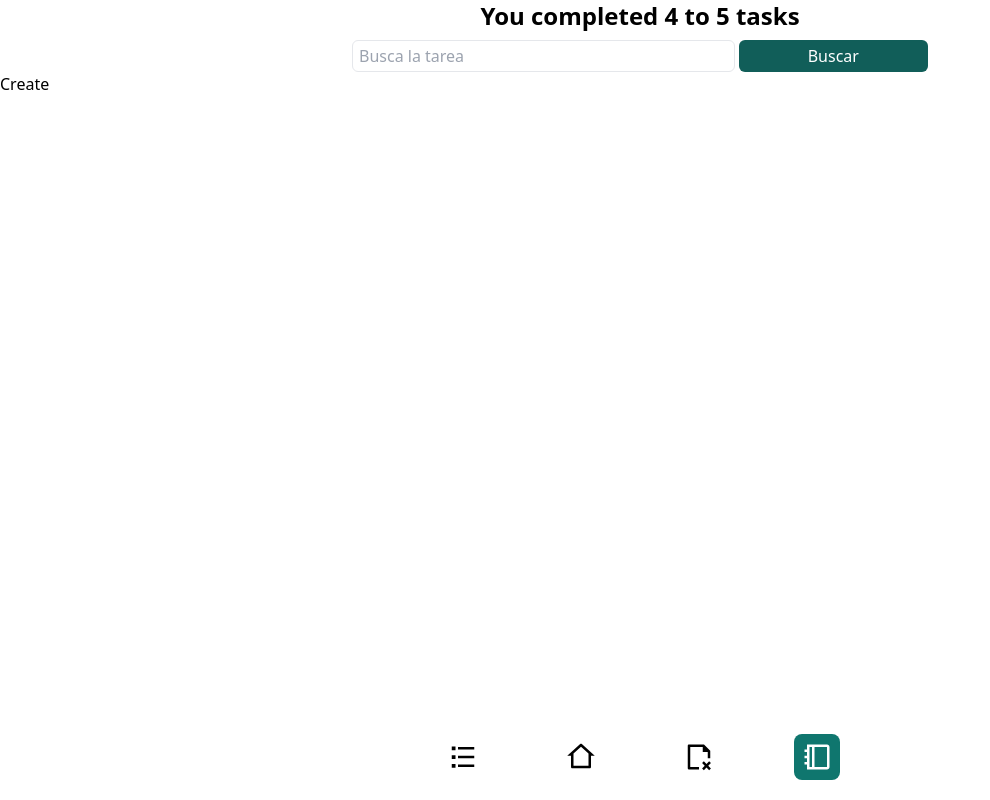
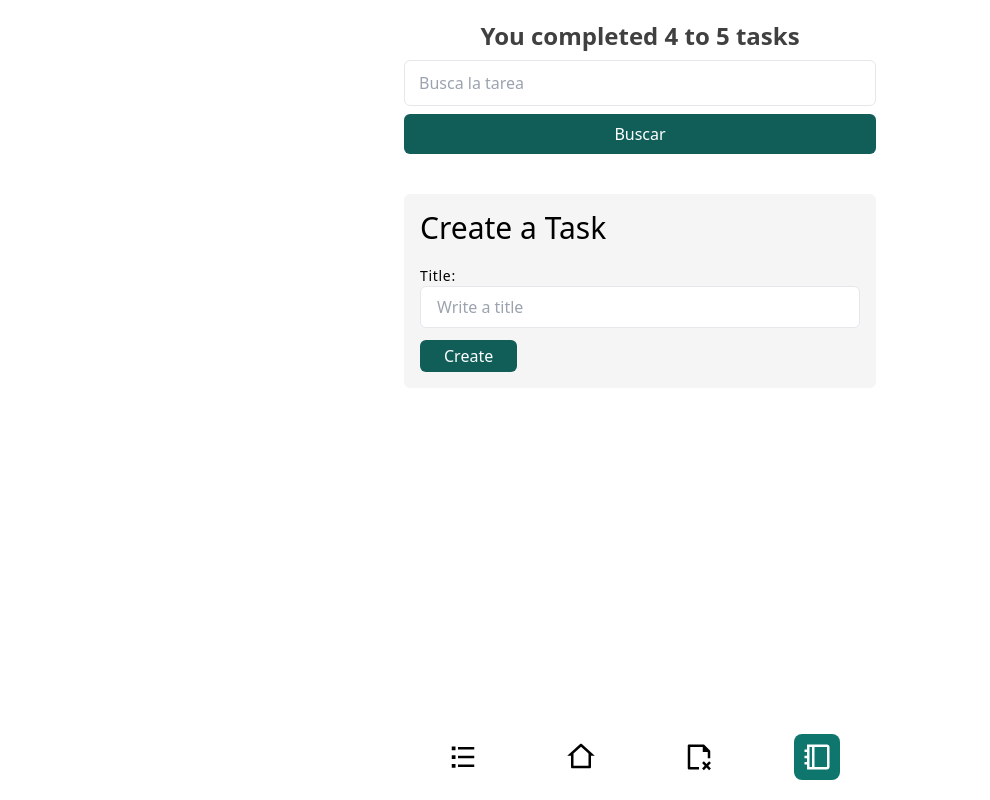
Before and after one commit to chris-dev-software/todo-app, a React (Vite) app: page /create in a window 1280 px wide. Shown: the whole page, without its empty margins (0-990 px from the left). Built offline with nearby package versions, Linux system fonts and the light colour scheme.

Commit message:
Funcionality to delete a task, finished

```diff
--- a/src/App.jsx
+++ b/src/App.jsx
@@ -1,25 +1,42 @@
-import React from 'react'
+import React, { useState } from 'react'
 
-import { Home } from './pages/Home'
+import { ContainerTodos } from './pages/ContainerTodos'
 import { Routes, Route, BrowserRouter } from 'react-router-dom'
 import { Header } from './components/Header'
-import Options from './components/Options'
-import { Completed } from './pages/Completed'
-import { Incompleted } from './pages/Incompleted'
+import { Options } from './components/Options'
 import { Create } from './pages/Create'
 
 function App () {
+  const [todos, setTodos] = useState([])
+
+  const createNewTodo = (newTodo) => {
+    setTodos(prevTodos => {
+      return [...prevTodos, newTodo]
+    })
+  }
+
+  const deleteTodo = (id) => {
+    setTodos(prevTodos => {
+      const newTodos = prevTodos.filter(todo => todo.id !== id)
+      return newTodos
+    })
+  }
+
+  const completedTodos = todos.filter(todo => todo.completed)
+  const incompletedTodos = todos.filter(todo => !todo.completed)
+
   return (
     <BrowserRouter>
       <Header />
 
-      <Routes>
-        <Route index element={<Home />} />
-        <Route path='/completed' element={<Completed />} />
-        <Route path='/incompleted' element={<Incompleted />} />
-        <Route path='/create' element={<Create />} />
-      </Routes>
-
+      <main className='max-w-lg mx-auto p-5'>
+        <Routes>
+          <Route index element={<ContainerTodos deleteTodo={deleteTodo} todos={todos} />} />
+          <Route path='/completed' element={<ContainerTodos deleteTodo={deleteTodo} todos={completedTodos} />} />
+          <Route path='/incompleted' element={<ContainerTodos deleteTodo={deleteTodo} todos={incompletedTodos} />} />
+          <Route path='/create' element={<Create createNewTodo={createNewTodo} />} />
+        </Routes>
+      </main>
       <Options />
     </BrowserRouter>
   )
--- a/src/components/Header.jsx
+++ b/src/components/Header.jsx
@@ -1,15 +1,15 @@
 export function Header () {
   return (
-    <header className='max-w-xl mx-auto'>
-      <h1 className='text-2xl text-center font-semibold mb-2'>You completed 4 to 5 tasks</h1>
+    <header className='max-w-lg mx-auto p-5'>
+      <h1 className='text-2xl text-center font-semibold mb-2 text-neutral-700'>You completed 4 to 5 tasks</h1>
 
-      <form className='grid grid-rows-2 sm:grid-cols-3 sm:grid-rows-1 gap-1'>
+      <form className='flex flex-col gap-2'>
         <input
           type='text'
           placeholder='Busca la tarea'
-          className='outline-none border rounded-md px-1.5 py-0.5 w-full sm:col-span-2'
+          className='outline-none border rounded-md px-3.5 py-2.5'
         />
-        <button className='bg-teal-800 text-white px-2 py-1 rounded-md'>
+        <button className='bg-teal-800 text-white px-3 py-2 rounded-md'>
           Buscar
         </button>
       </form>
--- a/src/components/OptionItem.jsx
+++ b/src/components/OptionItem.jsx
@@ -6,7 +6,7 @@ export function OptionItem ({ linkTo, hoverText, children }) {
     <NavLink
       to={linkTo}
       className={({ isActive }) => {
-        const defaultStyle = 'group relative p-2 rounded-lg'
+        const defaultStyle = 'group relative p-2 rounded-lg transition-colors duration-500'
         const activeStyle = isActive ? 'bg-teal-700 text-white' : 'bg-white text-black'
         return `${defaultStyle} ${activeStyle}`
       }}
--- a/src/components/Options.jsx
+++ b/src/components/Options.jsx
@@ -7,12 +7,12 @@ import {
 
 import { OptionItem } from './OptionItem'
 
-function Options () {
+export function Options () {
   return (
     <footer className='fixed left-0 right-0 bottom-0 w-full'>
       <section className='grid grid-cols-4 justify-items-center items-center max-w-lg mx-auto p-5'>
 
-        <OptionItem linkTo='/completed' hoverText='completed'>
+        <OptionItem linkTo='/completed' hoverText='Completed'>
           <RiListCheck className='text-3xl' />
         </OptionItem>
 
@@ -32,5 +32,3 @@ function Options () {
     </footer>
   )
 }
-
-export default Options
--- /dev/null
+++ b/src/components/TodoItem.jsx
@@ -0,0 +1,26 @@
+export function TodoItem ({ id, title, createdAt, deleteTodo }) {
+  return (
+    <li className='bg-neutral-100 p-2 rounded-md shadow-md'>
+      <div className='mb-3'>
+        <span className='text-sm font-medium tracking-wide'>Title:</span>
+        <h3 className='text-lg leading-5'>{title}</h3>
+      </div>
+
+      <div className='mb-3'>
+        <span className='text-sm font-medium tracking-wide'>Created At:</span>
+        <h3 className='text-lg leading-5'>{createdAt}</h3>
+      </div>
+
+      <footer className='grid grid-cols-2 gap-5'>
+        <button className='text-white bg-green-500 hover:bg-green-600 transition-colors px-4 py-1 rounded-lg'>
+          Complete
+        </button>
+        <button onClick={() => deleteTodo(id)} className='text-white bg-red-500 hover:bg-red-600 transition-colors px-4 py-1 rounded-lg'>
+          Delete
+        </button>
+      </footer>
+    </li>
+  )
+}
+
+export default TodoItem
--- /dev/null
+++ b/src/components/Todos.jsx
@@ -0,0 +1,21 @@
+import TodoItem from './TodoItem'
+
+export function Todos ({ todos, deleteTodo }) {
+  return (
+    <ul className='grid grid-cols-1 sm:grid-cols-2 gap-5'>
+      {
+        todos.map(todo => {
+          return (
+            <TodoItem
+              deleteTodo={deleteTodo}
+              key={todo.id}
+              id={todo.id}
+              title={todo.title}
+              createdAt={todo.createdAt}
+            />
+          )
+        })
+      }
+    </ul>
+  )
+}
--- a/src/pages/Completed.jsx
+++ /dev/null
@@ -1,5 +0,0 @@
-export function Completed () {
-  return (
-    <div>Completed</div>
-  )
-}
--- /dev/null
+++ b/src/pages/ContainerTodos.jsx
@@ -0,0 +1,13 @@
+import { Todos } from '../components/Todos'
+
+export function ContainerTodos ({ todos, deleteTodo }) {
+  return (
+    <ul>
+      {
+        todos.length > 0
+          ? <Todos todos={todos} deleteTodo={deleteTodo} />
+          : <p>No Tasks</p>
+      }
+    </ul>
+  )
+}
--- a/src/pages/Create.jsx
+++ b/src/pages/Create.jsx
@@ -1,5 +1,44 @@
-export function Create () {
+import { useState } from 'react'
+
+export function Create ({ createNewTodo }) {
+  const [title, setTitle] = useState('')
+
+  const handleSubmit = (e) => {
+    e.preventDefault()
+
+    const newTodo = {
+      id: crypto.randomUUID(),
+      title,
+      createdAt: new Date().toLocaleDateString(),
+      completed: false
+    }
+
+    createNewTodo(newTodo)
+
+    setTitle('')
+  }
+
   return (
-    <div>Create</div>
+    <form onSubmit={handleSubmit} className='bg-neutral-100 p-4 rounded-md'>
+      <h1 className='text-3xl mb-5'>Create a Task</h1>
+
+      <div className='flex flex-col mb-3'>
+        <label
+          htmlFor='title'
+          className='text-sm font-medium tracking-wider'
+        >Title:
+        </label>
+        <input
+          id='title'
+          type='text'
+          value={title}
+          placeholder='Write a title'
+          onChange={(e) => setTitle(e.target.value)}
+          className='outline-none border px-4 py-2 rounded-md'
+        />
+      </div>
+
+      <button className='text-white bg-teal-800 hover:bg-teal-900 transition-colors px-6 py-1 rounded-md'>Create</button>
+    </form>
   )
 }
--- a/src/pages/Home.jsx
+++ /dev/null
@@ -1,5 +0,0 @@
-export function Home () {
-  return (
-    <div>Home</div>
-  )
-}
--- a/src/pages/Incompleted.jsx
+++ /dev/null
@@ -1,5 +0,0 @@
-export function Incompleted () {
-  return (
-    <div>Incompleted</div>
-  )
-}
```
